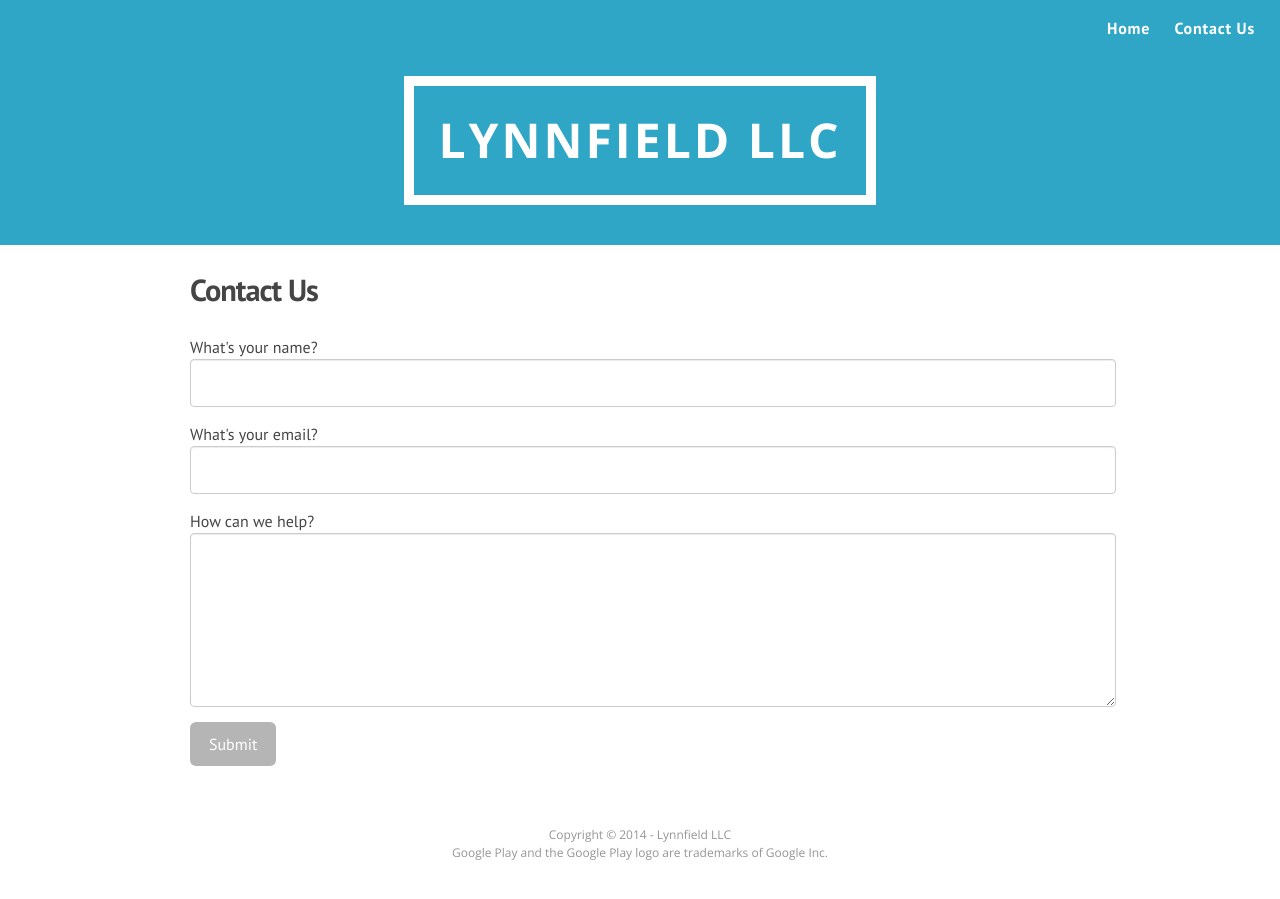
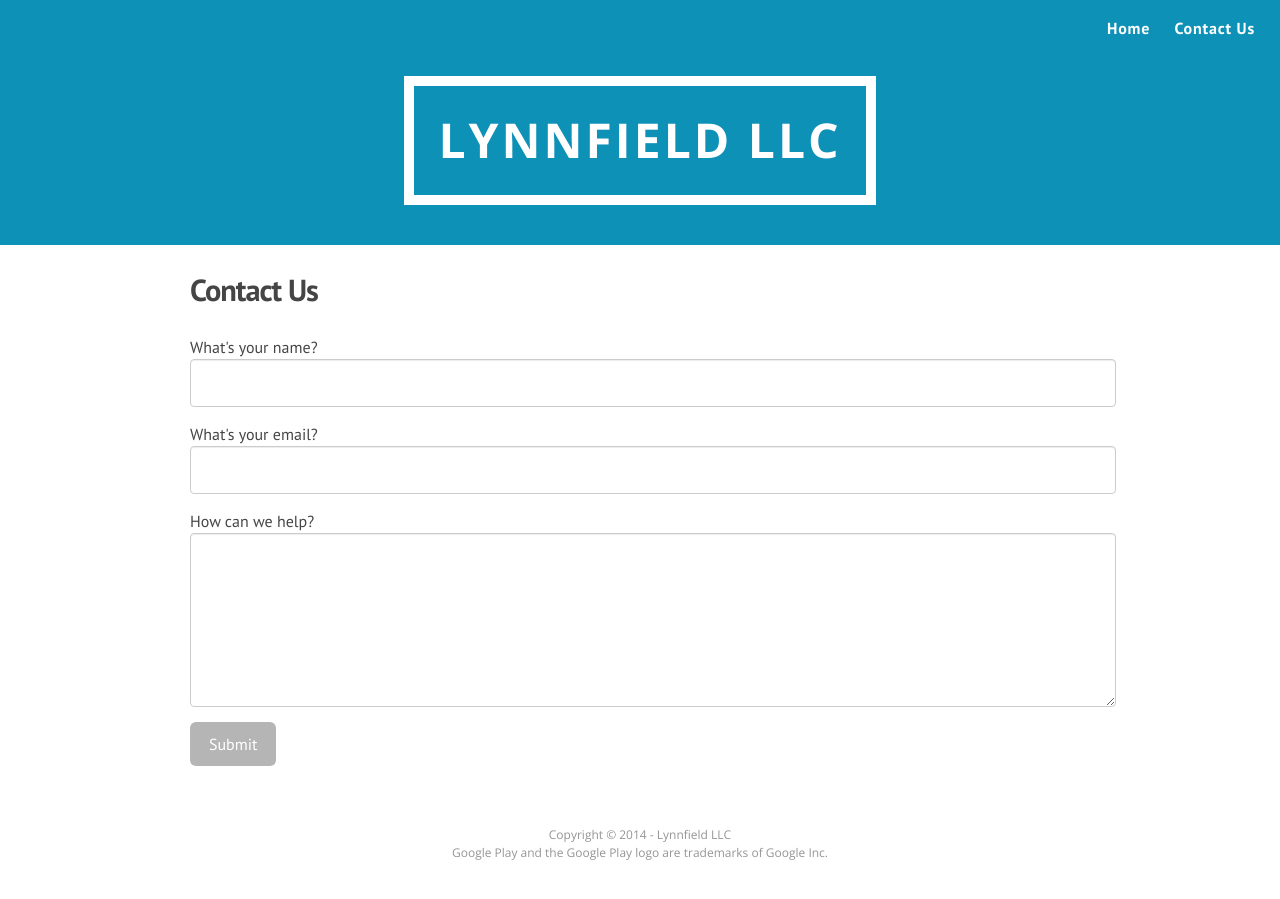
Before and after one commit to LynnfieldLLC/lynnfieldllc.github.io, a Jekyll site: the page built from contact-us.md, in a window 1280 px wide. Built offline with Jekyll 4.4.1, drawn with Linux system fonts in a browser that asks for light colours; nearby versions of some CDN libraries.

Commit message:
Updating brand color to better match the app navigation bars.

```diff
--- a/css/main.scss
+++ b/css/main.scss
@@ -14,7 +14,7 @@
 
 $text-color:       #454545;
 $background-color: #FFF;
-$brand-color:      #30a6c6;
+$brand-color:      #0e91b7;
 
 $grey-color:       #828282;
 $grey-color-light: lighten($grey-color, 30%);
```
